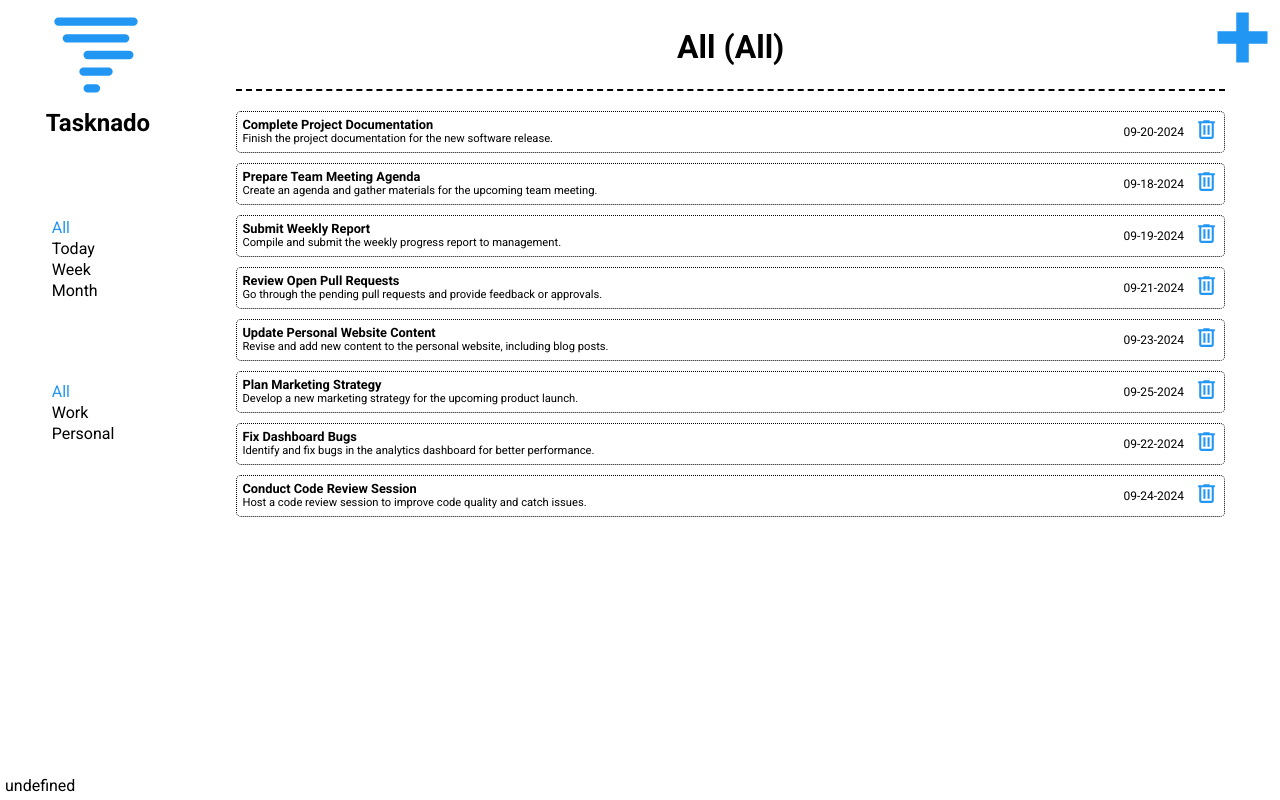
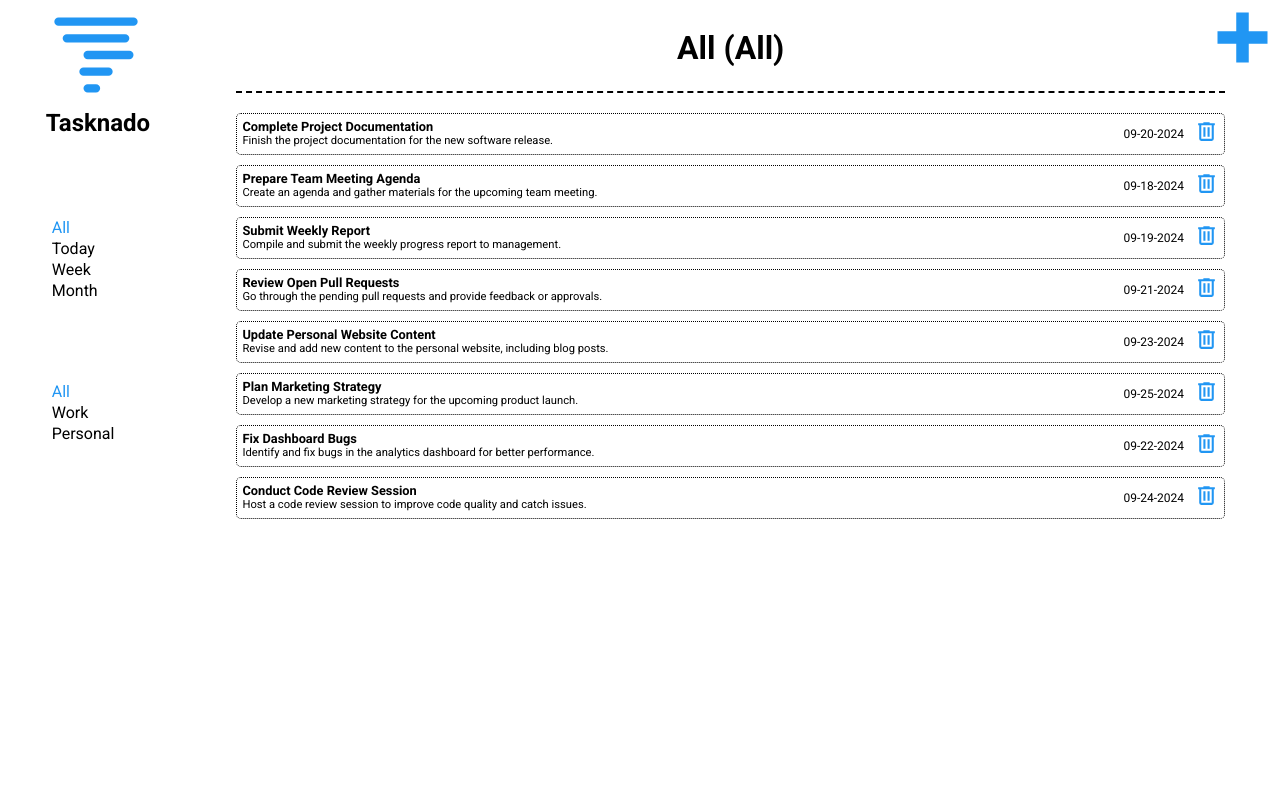
Before and after one commit to rewthex/todo-list, a website built with webpack: page src/template.html in a window 1280 px wide. Built offline with nearby package versions, Linux system fonts and the light colour scheme.

Commit message:
Fixed issue with undefined being appended to body

```diff
--- a/src/components/tasks.js
+++ b/src/components/tasks.js
@@ -8,7 +8,7 @@ import {
 
 export function createTasks() {
 	document.addEventListener('categoryFilter', handleCategoryChange);
-	renderTasks();
+	return renderTasks();
 }
 
 function renderTasks(tasks = convertLocalStorageToObject(localStorage)) {
@@ -28,7 +28,7 @@ function renderTasks(tasks = convertLocalStorageToObject(localStorage)) {
 		taskContainer.appendChild(taskItem);
 	});
 
-	document.body.appendChild(taskContainer);
+	return taskContainer;
 }
 
 function handleCategoryChange(e) {
--- a/src/helpers.js
+++ b/src/helpers.js
@@ -1,4 +1,4 @@
-import { trashIcon } from "./components/icons";
+import { trashIcon } from './components/icons';
 
 export function createElement(type, className, innerText = '') {
 	const element = document.createElement(type);
@@ -9,7 +9,7 @@ export function createElement(type, className, innerText = '') {
 
 export function createTask(index, task) {
 	const { title, description, dueDate, priority } = task;
-
+	console.log(index, task);
 	const taskDiv = createElement('div', 'task');
 	taskDiv.classList.add(`task-${index}`);
 
--- a/src/template.html
+++ b/src/template.html
@@ -1,11 +1,9 @@
 <!DOCTYPE html>
 <html lang="en">
-<head>
-    <meta charset="UTF-8">
-    <meta name="viewport" content="width=device-width, initial-scale=1.0">
-    <title>Tasknado</title>
-</head>
-<body>
-
-</body>
+	<head>
+		<meta charset="UTF-8" />
+		<meta name="viewport" content="width=device-width, initial-scale=1.0" />
+		<title>Tasknado</title>
+	</head>
+	<body></body>
 </html>
```
